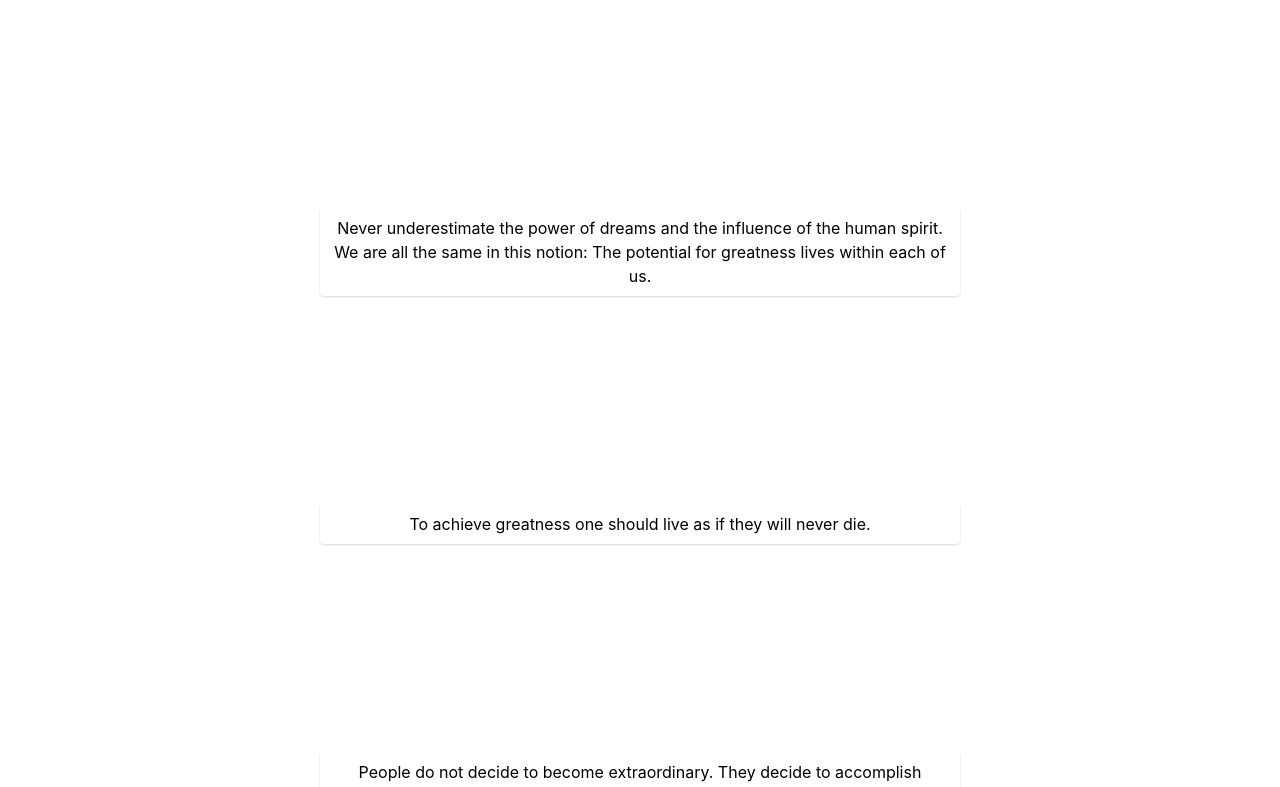
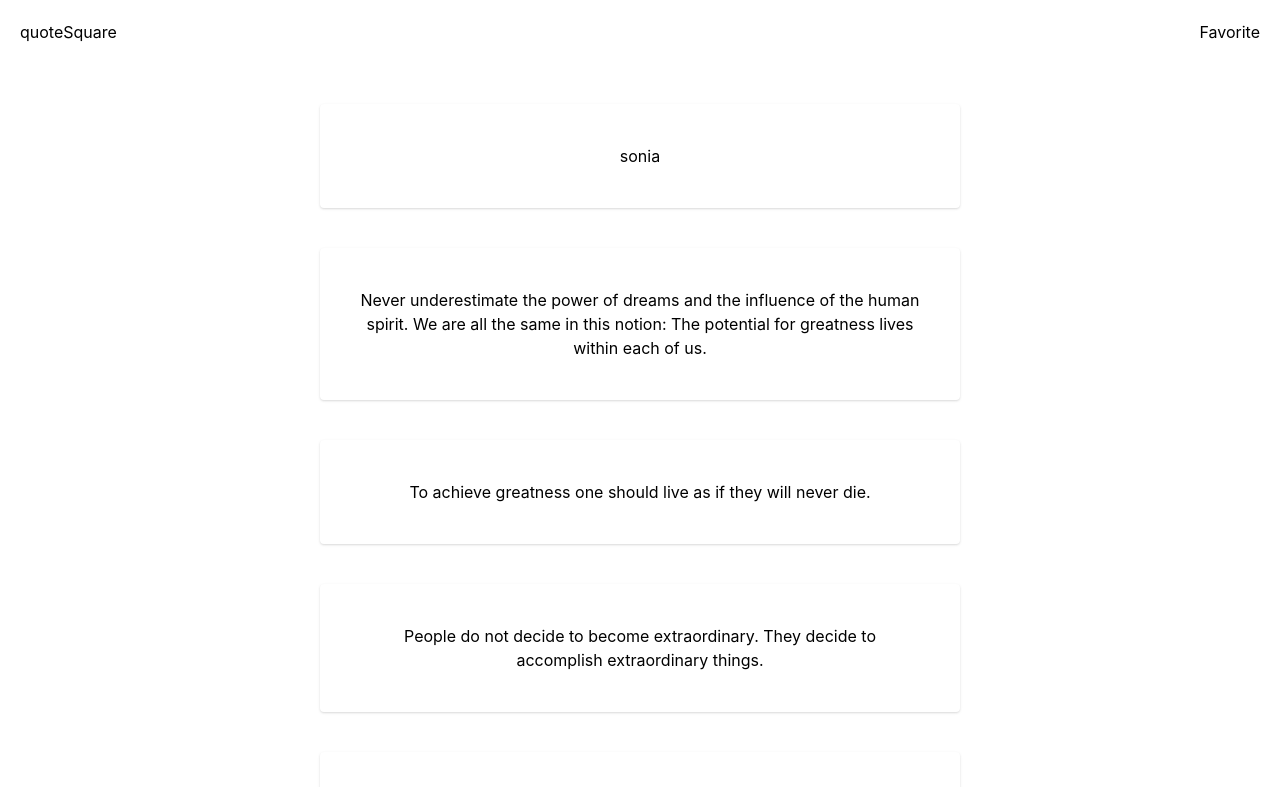
Before and after one commit to Tresor11/quotes-generator, a React (Create React App) app: page / in a window 1280 px wide. Shown: the top 787 px of the page. Built offline with nearby package versions, Linux system fonts and the light colour scheme.

Commit message:
add test data

```diff
--- a/src/Assets/test-data.js
+++ b/src/Assets/test-data.js
@@ -1,4 +1,5 @@
 let Data =[
+  "sonia",
   "Never underestimate the power of dreams and the influence of the human spirit. We are all the same in this notion: The potential for greatness lives within each of us.",
   "To achieve greatness one should live as if they will never die.",
   "People do not decide to become extraordinary. They decide to accomplish extraordinary things.",
--- a/src/components/App.js
+++ b/src/components/App.js
@@ -1,11 +1,13 @@
 import logo from '../Assets/logo.svg';
 import '../styles/App.css';
 import $ from 'jquery';
-import QuotesList from '../containers/Quotes'
+import QuotesList from '../containers/Quotes';
+import Navbar from './Nav';
 
 function App() {
   return (
     <div className="Apps container">
+      <Navbar/>
       <QuotesList/>
     </div>
   );
--- /dev/null
+++ b/src/components/Nav.js
@@ -0,0 +1,10 @@
+const Navbar=()=>{
+  return (
+    <div className="flex justify-between p-5">
+      <p>quoteSquare</p>
+      <p>Favorite</p>
+    </div>
+  );
+}
+
+export default Navbar;
--- a/src/components/Quote.js
+++ b/src/components/Quote.js
@@ -1,26 +1,26 @@
-import Generate from '../containers/Generate'
-import PropTypes from 'prop-types';
-import '../styles/Quote.css';
+import Generate from "../containers/Generate";
+import PropTypes from "prop-types";
+import "../styles/Quote.css";
 
-const Quote=(props)=>{
-    const {quote}=props
-    return(
-        <div className="quote-cont p-2 my-52 mx-52 bg-white shadow rounded">
-            <div className="text-cont text-center">
-                {quote}
-            </div>
-            <div className="button cont">
-                <span class="copy-text"></span>
-                <span class="add-favorite"><i className="fa fa-heart"></i></span>
-                <span class="share-twitter"></span>
-                <span class="share-facebook"></span>
-            </div>
-        </div>
-    )
-}
+const Quote = (props) => {
+  const { quote } = props;
+  return (
+    <div className="quote-cont p-10 my-10 mx-52 bg-white shadow rounded">
+      <div className="text-cont text-center">{quote}</div>
+      <div className="button cont">
+        <span class="copy-text"></span>
+        <span class="add-favorite">
+          <i className="fa fa-heart"></i>
+        </span>
+        <span class="fa fa-facebook"></span>
+        <span class="share-facebook"></span>
+      </div>
+    </div>
+  );
+};
 
 Quote.propTypes = {
-    quote: PropTypes.string
+  quote: PropTypes.string,
 };
 
 export default Quote;
```
